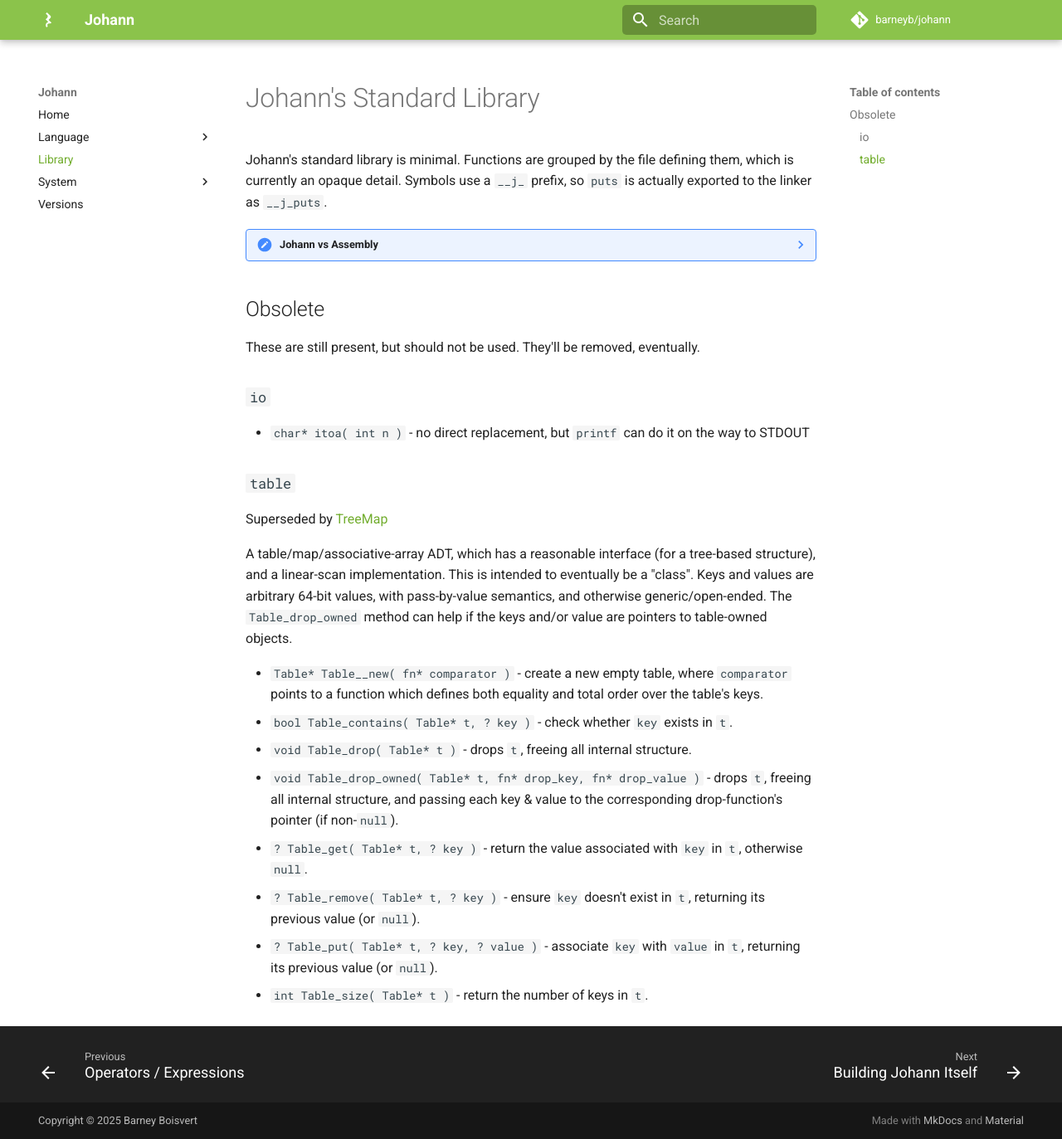
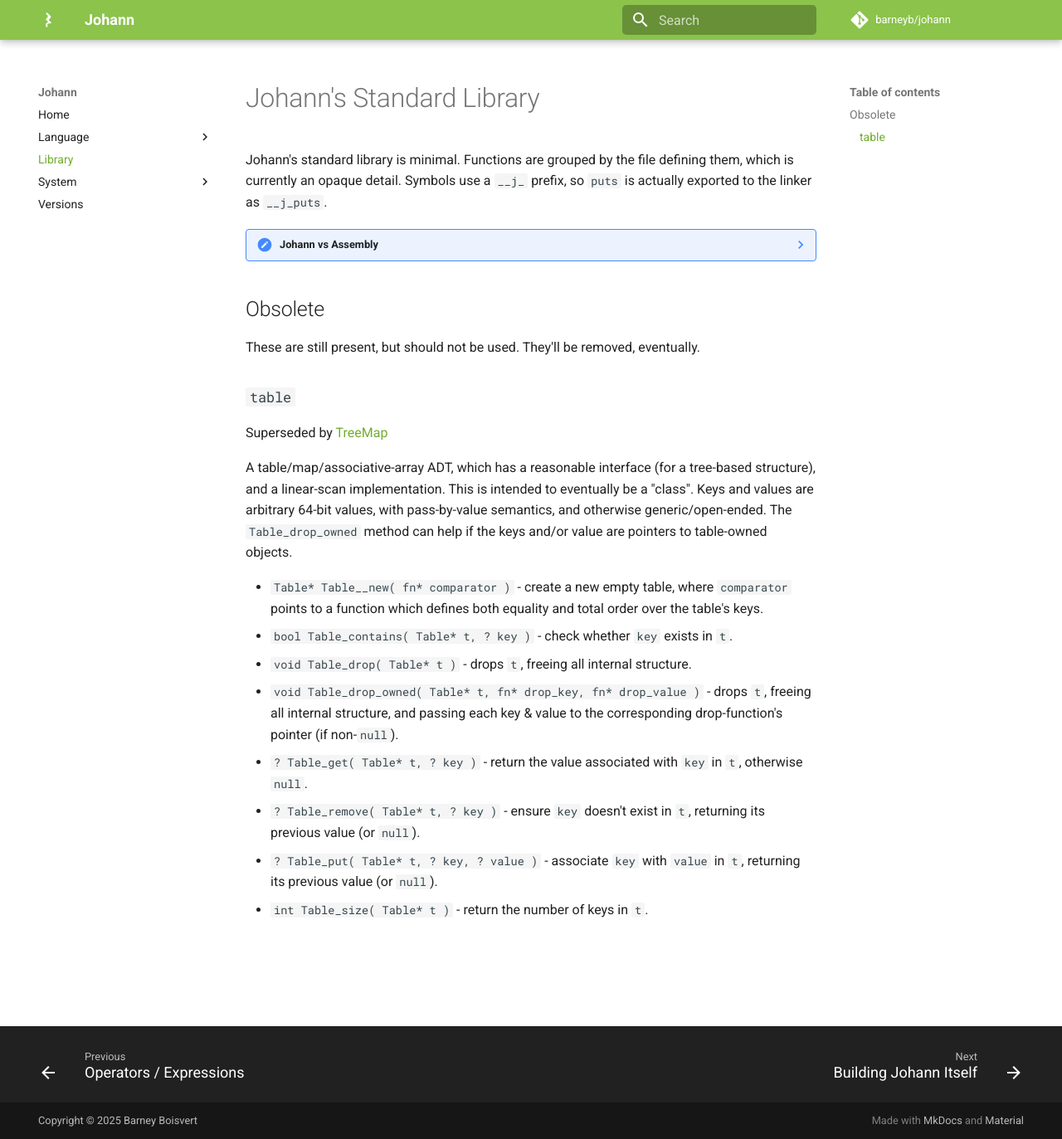
Before and after one commit to barneyb/johann, an MkDocs documentation site: the page built from documentation/docs/library/index.md, in a window 1280 px wide and 1373 px high. Shown: the whole window at 83% size. Built offline with MkDocs 1.6.1 and Material for MkDocs 9.7.7, drawn with Linux system fonts in a browser that asks for light colours; comment, search, counter and statistics services are not loaded.

```diff
--- a/documentation/docs/library/index.md
+++ b/documentation/docs/library/index.md
@@ -9,10 +9,6 @@
 ## Obsolete
 
 These are still present, but should not be used. They'll be removed, eventually.
-
-### `io`
-
-* `char* itoa( int n )` - no direct replacement, but `printf` can do it on the way to STDOUT
 
 ### `table`
 
```
Also changed, not shown: documentation/docs/versions/index.md (+1 -1 lines), 5 other files.
